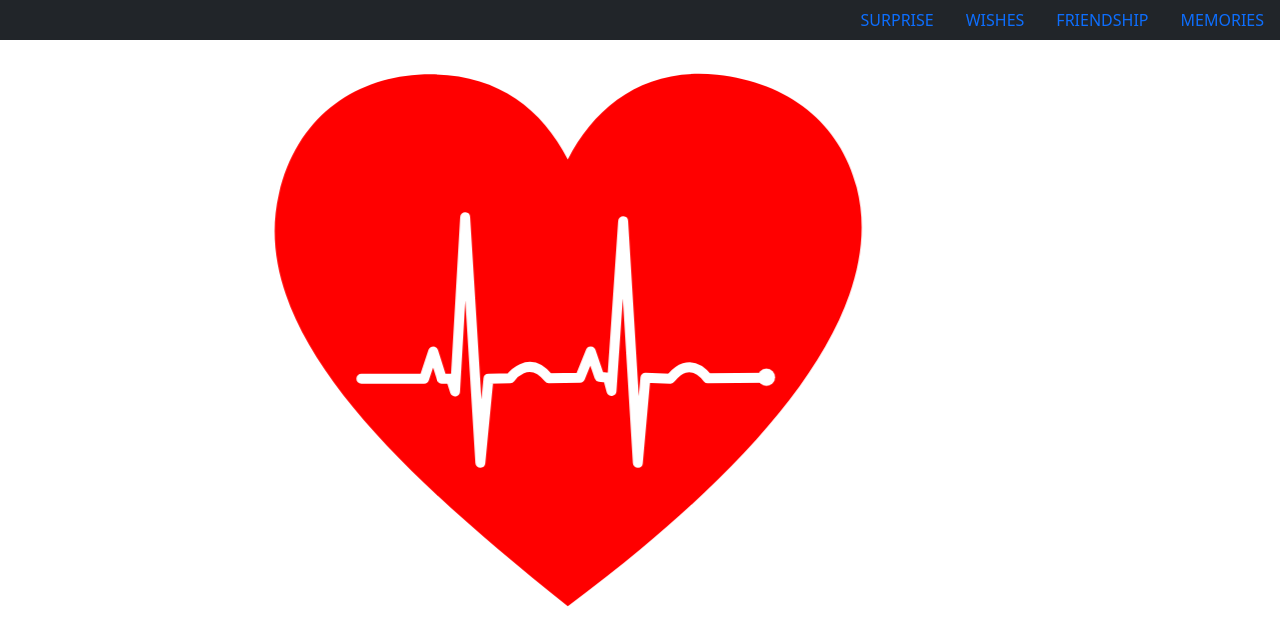
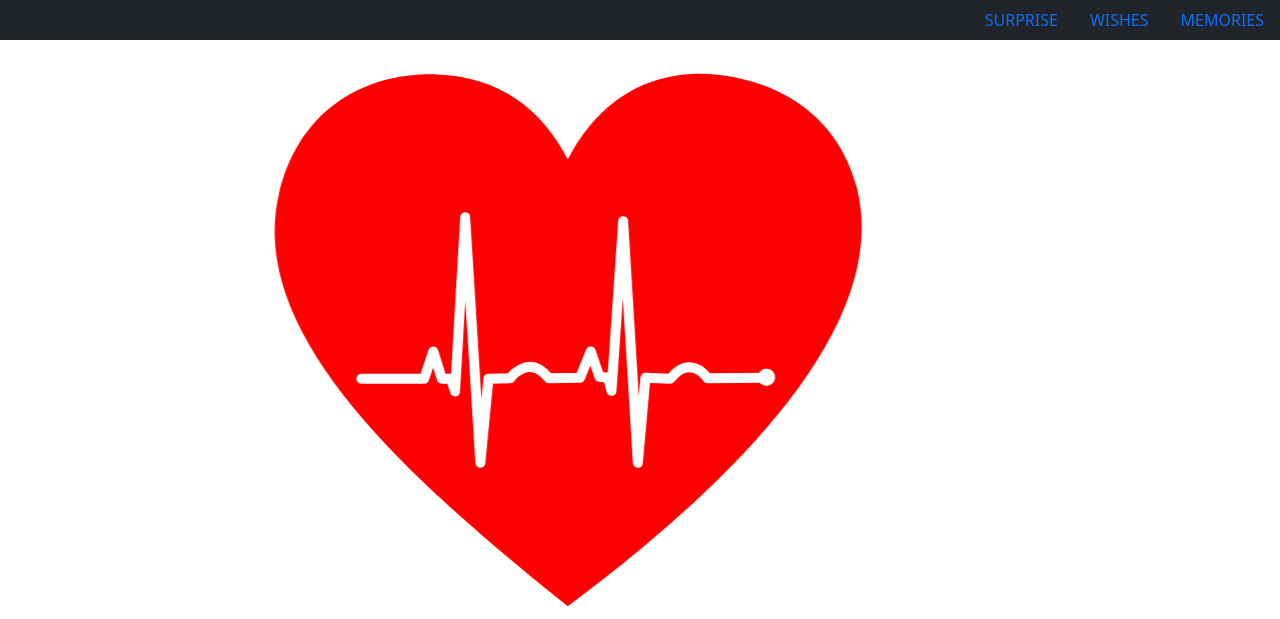
Before and after one commit to Forroukh/HAPPY-BIRTHDAY-FARIA, a plain HTML site: page index.html in a window 1280 px wide. Shown: the top 619 px of the page. Drawn offline with nearby package versions, Linux system fonts and the light colour scheme.

Commit message:
li removed

```diff
--- a/index.html
+++ b/index.html
@@ -15,9 +15,7 @@
         <li class="nav-item">
           <a class="nav-link" href="surprise.html">WISHES</a>
         </li>
-        <li class="nav-item">
-          <a class="nav-link" href="#">FRIENDSHIP</a>
-        </li>
+
         <li class="nav-item">
           <a class="nav-link " href="#" tabindex="-1" aria-disabled="true">MEMORIES</a>
         </li>
```
Also changed, not shown: surprise.html (+1 -1 lines).
